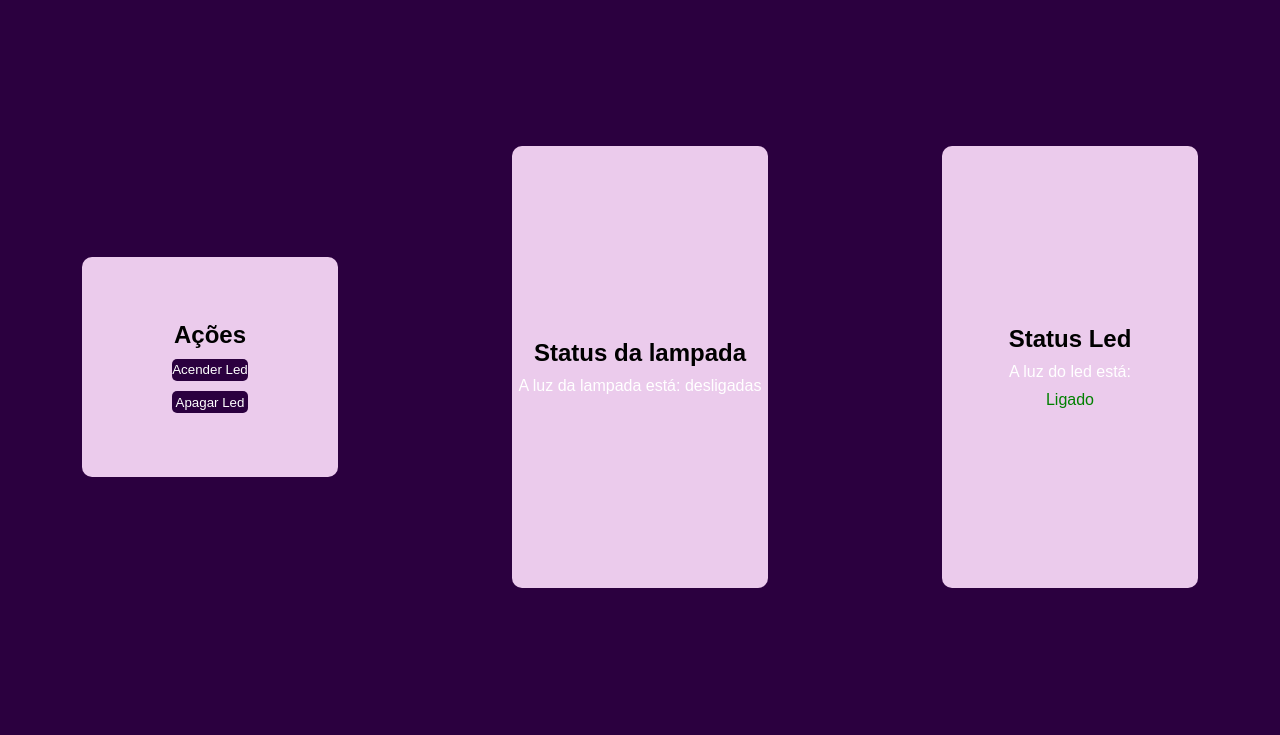
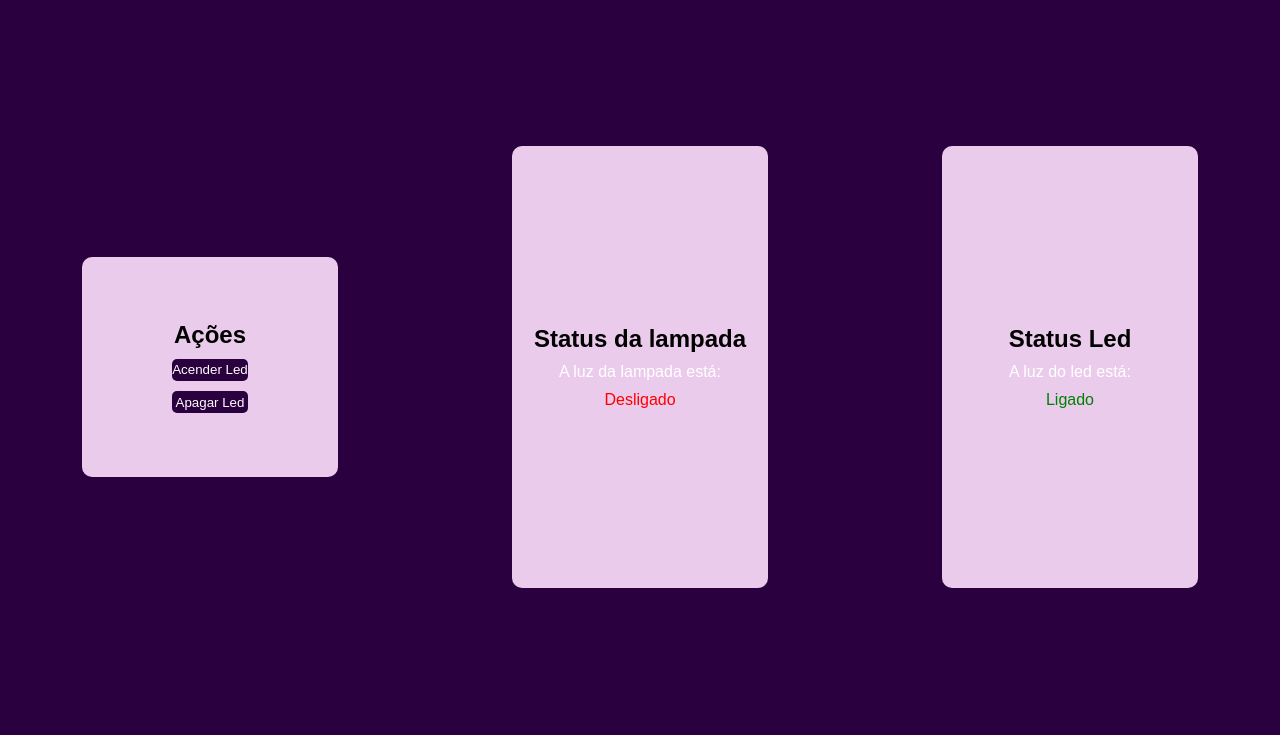
Before and after one commit to LuconhaOliveira/3ds2025_iot_leds, a Flask app: page / in a window 1280 px wide. Shown: the part 65-800 px from the top of the page. Run offline with Flask 3, Linux system fonts and the light colour scheme.

Commit message:
jinja para alterar a cor do status da luz caso esteja ligado ou desligada

```diff
--- a/templates/index.html
+++ b/templates/index.html
@@ -19,7 +19,12 @@
         </section>
         <section class="container__status-lampada">
             <h2>Status da lampada</h2>
-            <p>A luz da lampada está: {{estado_luz}}</p>
+            <p>A luz da lampada está:</p>
+            {% if estado_luz == "desligadas" %}
+                <p style="color: red;">Desligado</p>
+            {% else %}
+                <p style="color: green">Ligado</p>
+            {% endif %}
         </section>
         <section class="container__status-led">
             <h2>Status Led</h2>
```
